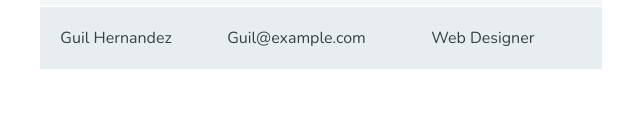
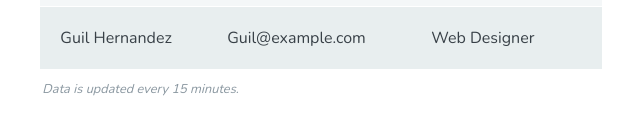
Before and after one commit to dustinleer/html-tables-treehouse, a plain HTML site: page index.html in a window 1280 px wide. Shown: the part 255-388 px from the top of the page, without its empty margins (319-959 px from the left). Drawn offline with nearby package versions, Linux system fonts and the light colour scheme.

Commit message:
Creating of <tfoot>

```diff
--- a/index.html
+++ b/index.html
@@ -19,6 +19,11 @@
 					<th scope="col">Job role</th>
 				</tr>
 			</thead>
+			<tfoot>
+				<tr>
+					<td colspan="3">Data is updated every 15 minutes.</td>
+				</tr>
+			</tfoot>
 			<tbody>
 				<tr>
 					<th scope="row">Dustin Leer</th>
```
